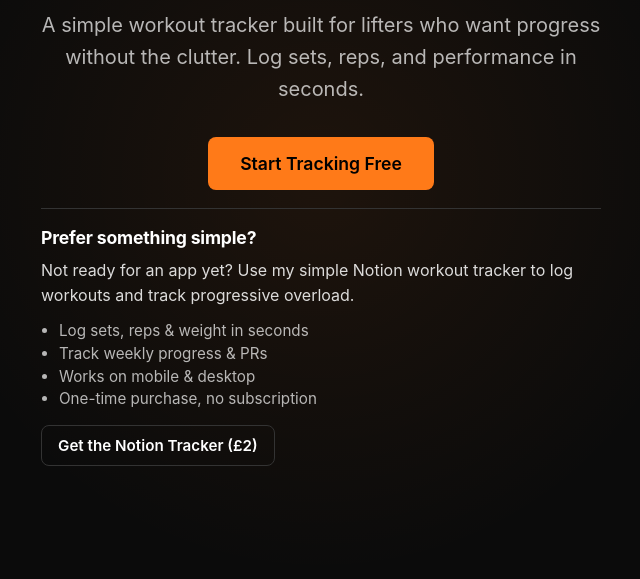
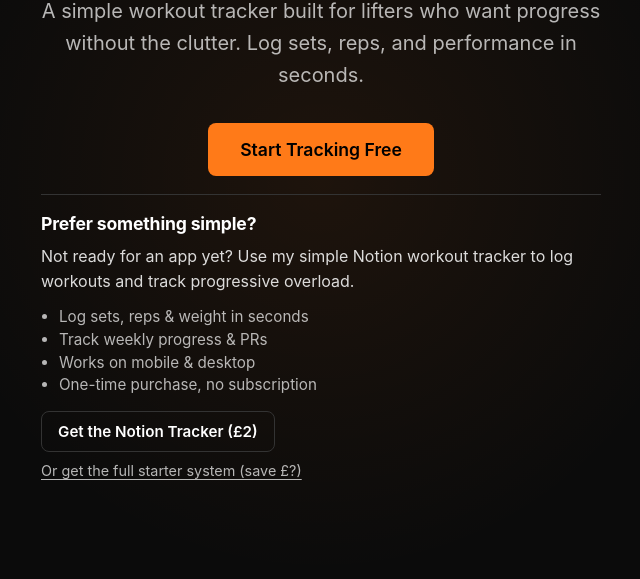
Before and after one commit to robbd86/drdfitness-landing, a website: page index.html in a window 1280 px wide. Shown: the part 221-800 px from the top of the page, without its empty margins (319-959 px from the left). Drawn offline with Linux system fonts and the light colour scheme.

Commit message:
Add bundle link under Notion offer

```diff
--- a/index.html
+++ b/index.html
@@ -144,6 +144,17 @@
       transform: translateY(-1px);
       background: var(--color-bg-card);
       border-color: var(--color-primary);
+    }
+    .hero-secondary-link {
+      display: inline-block;
+      margin-top: 10px;
+      font-size: 0.9rem;
+      color: var(--color-text-muted);
+      text-decoration: underline;
+      text-underline-offset: 3px;
+    }
+    .hero-secondary-link:hover {
+      color: var(--color-text-secondary);
     }
     @media (max-width: 640px) {
       .hero-secondary {
@@ -440,7 +451,9 @@
             "One-time purchase, no subscription"
           ],
           buttonText: "Get the Notion Tracker (£2)",
-          buttonUrl: "https://fitdrd.gumroad.com/l/grehpj"
+          buttonUrl: "https://fitdrd.gumroad.com/l/grehpj",
+          linkText: "Or get the full starter system (save £?)",
+          linkUrl: "https://fitdrd.gumroad.com/l/grehpj"
         }
       },
 
@@ -575,6 +588,11 @@
                   ${Array.isArray(secondaryOffer.bullets) ? secondaryOffer.bullets.map(b => `<li>${b}</li>`).join('') : ''}
                 </ul>
                 <a class="btn-outline" href="${secondaryOffer.buttonUrl}" target="_blank" rel="noopener noreferrer">${secondaryOffer.buttonText}</a>
+                ${secondaryOffer.linkText && secondaryOffer.linkUrl ? `
+                  <div>
+                    <a class="hero-secondary-link" href="${secondaryOffer.linkUrl}" target="_blank" rel="noopener noreferrer">${secondaryOffer.linkText}</a>
+                  </div>
+                ` : ''}
               </div>
             ` : ''}
           </div>
```
